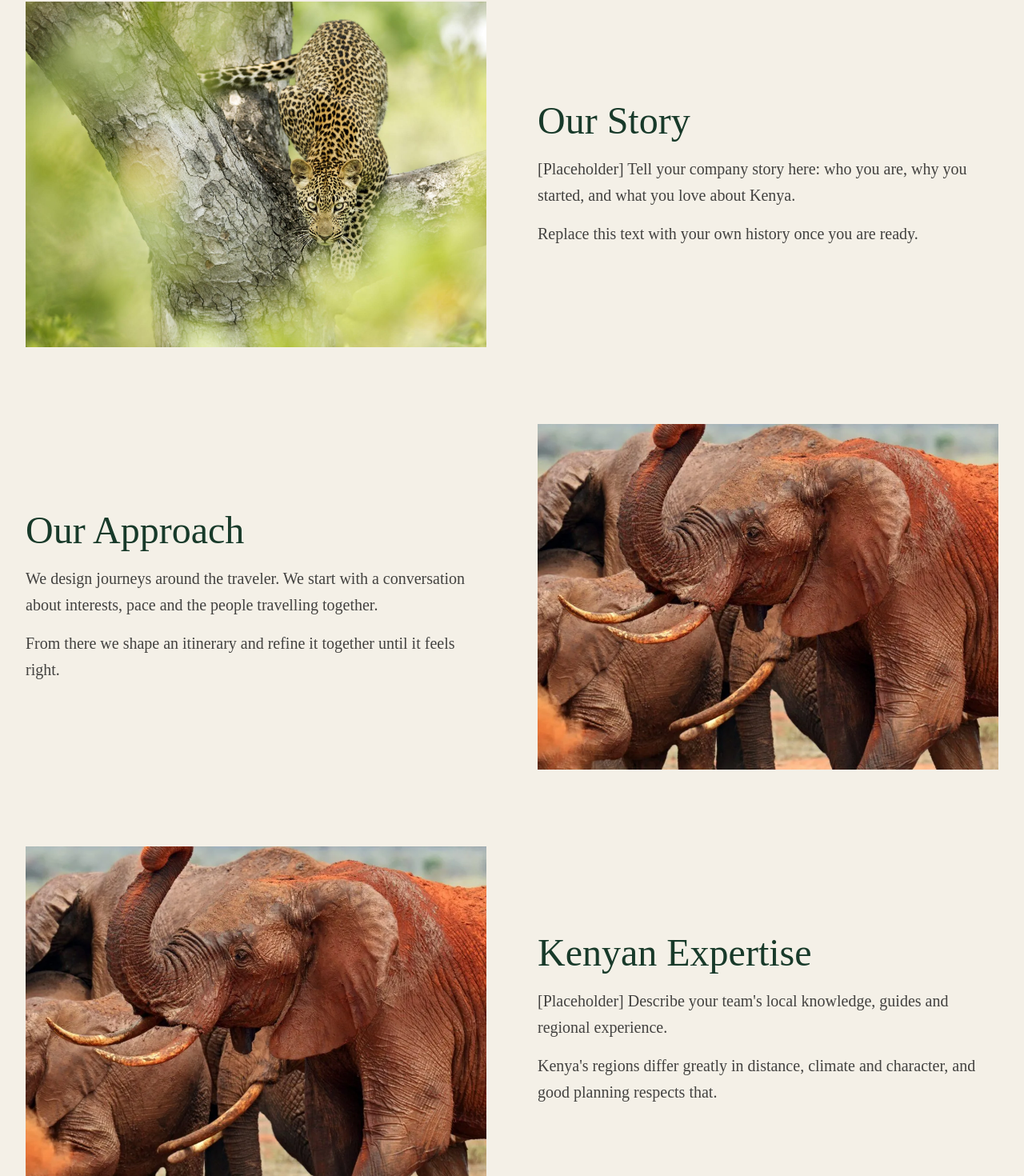
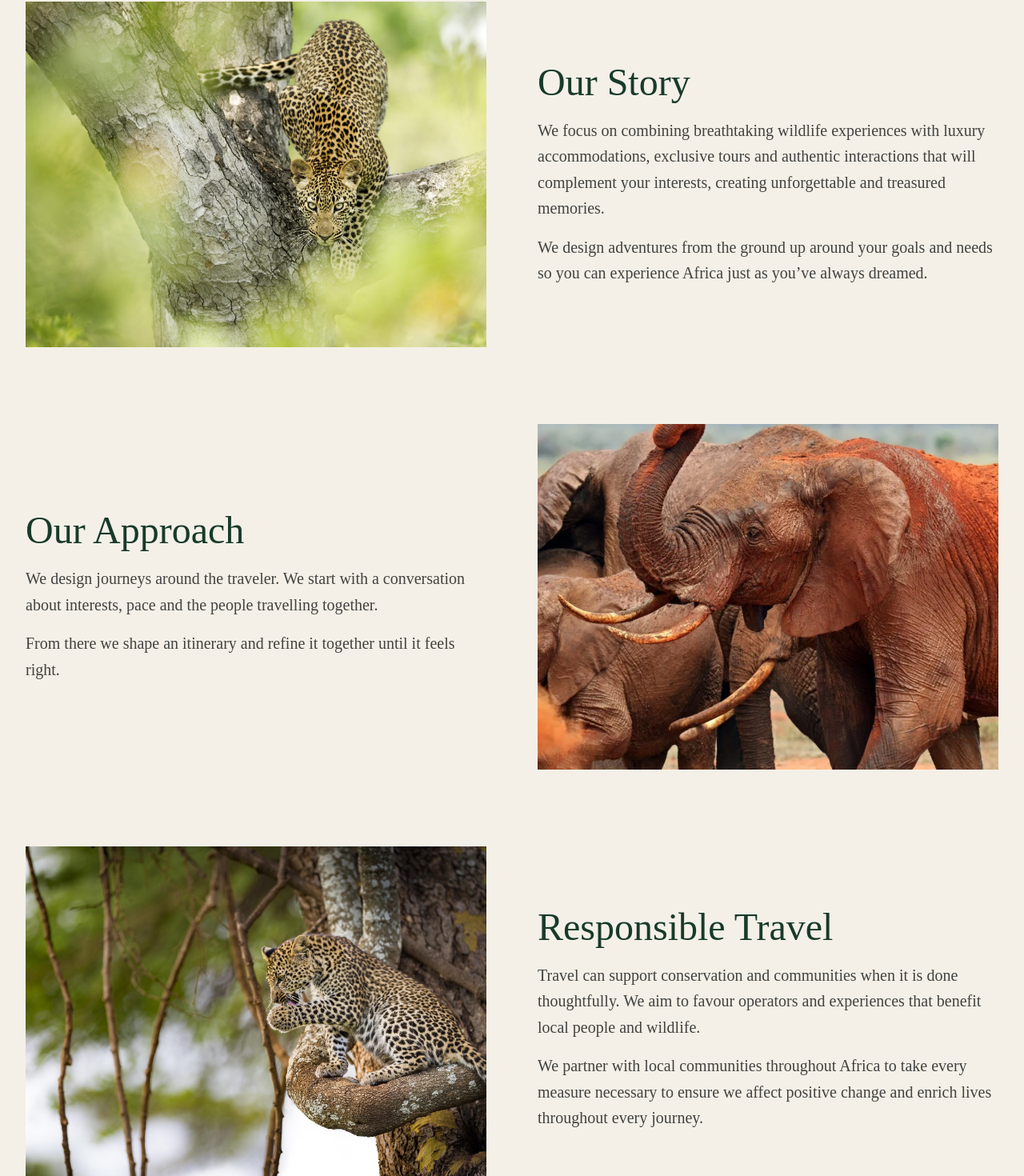
Before and after one commit to davemOps/safari-kenya, a Next.js app: page /about in a window 1280 px wide. Shown: the part 670-2140 px from the top of the page at 80% size. Built offline with nearby package versions, Linux system fonts and the light colour scheme; no server answers.

Commit message:
added about page

```diff
--- a/app/about/page.tsx
+++ b/app/about/page.tsx
@@ -6,10 +6,10 @@ import { images } from "@/data/images";
 import { buildMeta } from "@/lib/seo";
 export const metadata = buildMeta({ title: "About Us", description: "About our approach to Kenya travel: personal planning, local expertise and responsible tourism.", path: "/about", image: images.about.ourStory });
 const blocks = [
-  { t: "Our Story", img: images.about.ourStory, p: ["[Placeholder] Tell your company story here: who you are, why you started, and what you love about Kenya.", "Replace this text with your own history once you are ready."] },
+  { t: "Our Story", img: images.about.ourStory, p: ["We focus on combining breathtaking wildlife experiences with luxury accommodations, exclusive tours and authentic interactions that will complement your interests, creating unforgettable and treasured memories.", "We design adventures from the ground up around your goals and needs so you can experience Africa just as you’ve always dreamed."] },
   { t: "Our Approach", img: images.about.localExperience, p: ["We design journeys around the traveler. We start with a conversation about interests, pace and the people travelling together.", "From there we shape an itinerary and refine it together until it feels right."] },
-  { t: "Kenyan Expertise", img: images.about.localExperience, p: ["[Placeholder] Describe your team's local knowledge, guides and regional experience.", "Kenya's regions differ greatly in distance, climate and character, and good planning respects that."] },
-  { t: "Responsible Travel", img: images.about.responsibleTravel, p: ["Travel can support conservation and communities when it is done thoughtfully. We aim to favour operators and experiences that benefit local people and wildlife.", "[Placeholder] Add specific commitments or partnerships here once confirmed."] },
+  // {// t: "Kenyan Expertise", img: images.about.localExperience, p: ["With deep roots in Africa, we offer exclusive, unique opportunities to get involved with conservation efforts and immerse yourself within unfamiliar cultures.", "Kenya's regions differ greatly in distance, climate and character, and good planning respects that."] },
+  { t: "Responsible Travel", img: images.about.responsibleTravel, p: ["Travel can support conservation and communities when it is done thoughtfully. We aim to favour operators and experiences that benefit local people and wildlife.", "We partner with local communities throughout Africa to take every measure necessary to ensure we affect positive change and enrich lives throughout every journey."] },
 ];
 export default function Page() {
   return (
```
